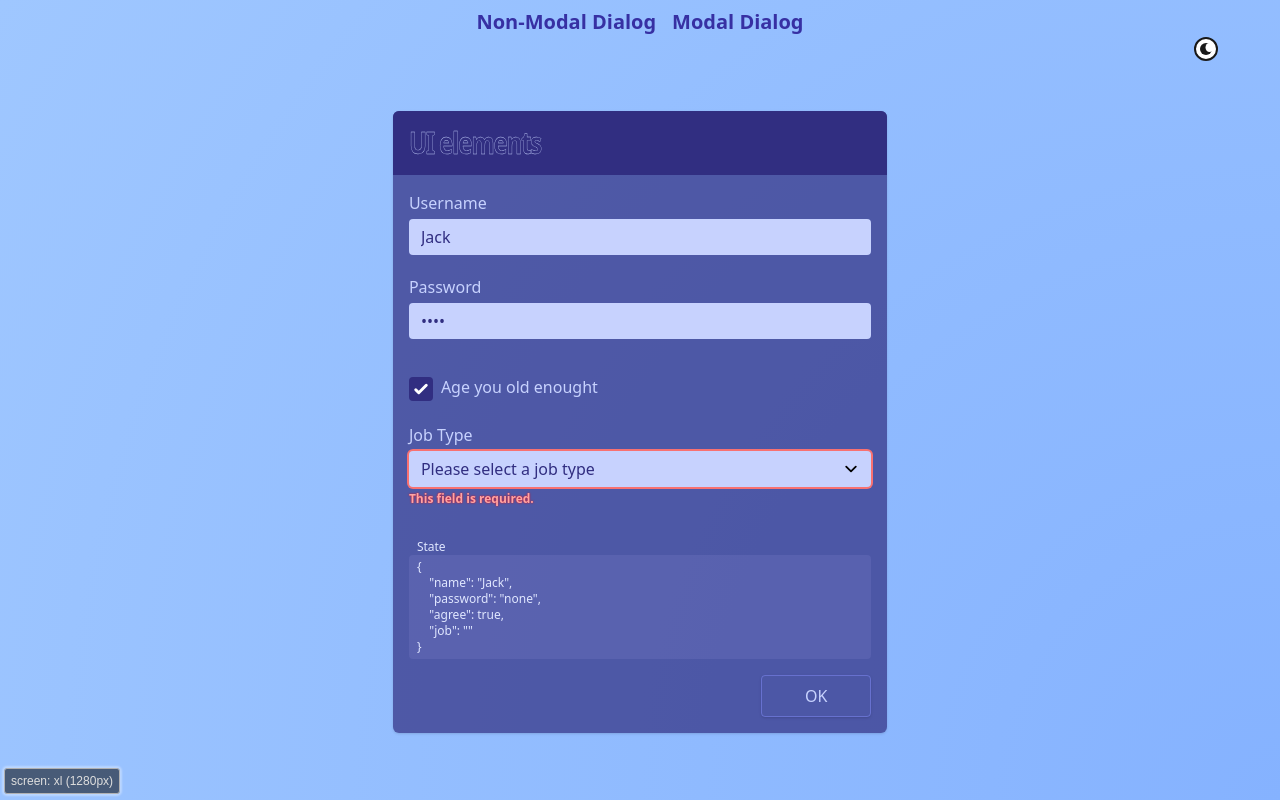
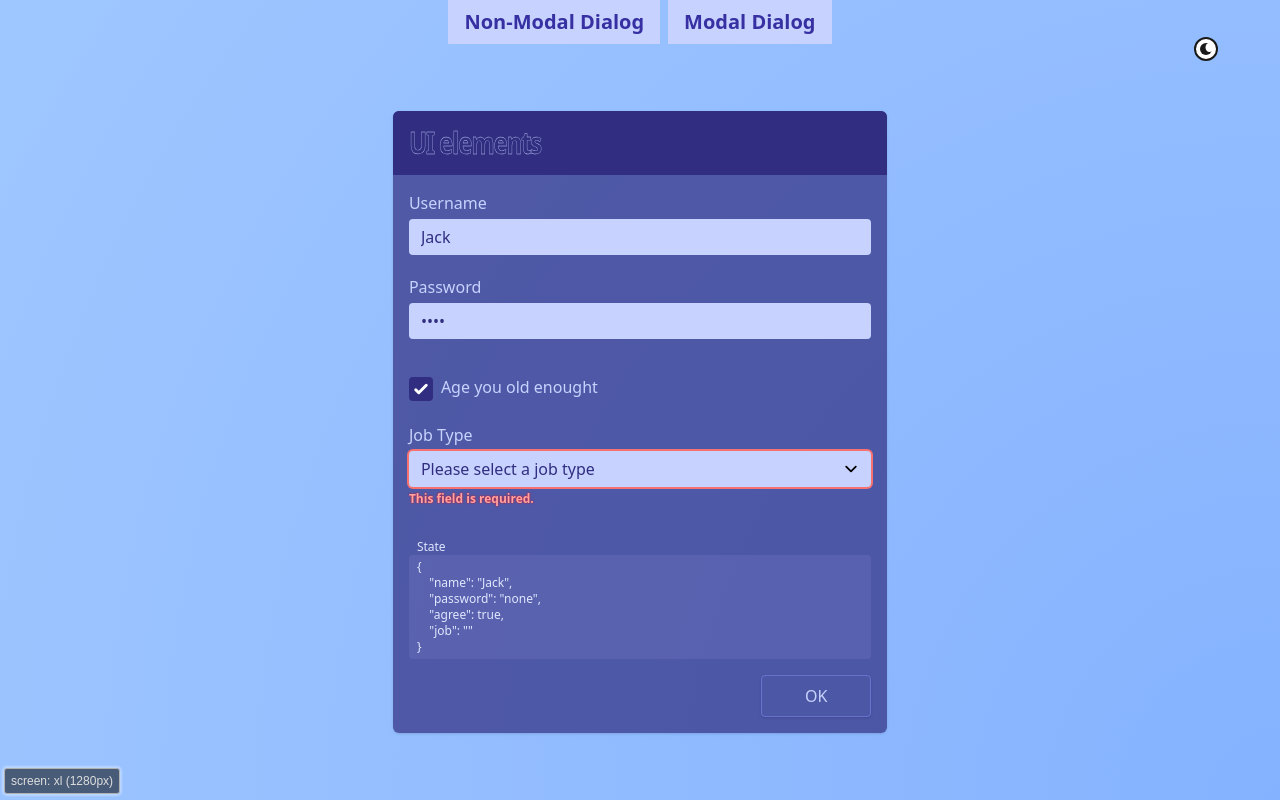
Before and after one commit to maxzz/forms-wreducer, a React (Vite) app: page / in a window 1280 px wide. Built offline with nearby package versions, Linux system fonts and the light colour scheme.

Commit message:
WIP. AppHeader. update Buttons look

```diff
--- a/src/components/AppHeader/index.tsx
+++ b/src/components/AppHeader/index.tsx
@@ -1,11 +1,17 @@
 import React, { HTMLAttributes } from 'react';
 import { useSetAtom } from 'jotai';
 import { currentScreenAtom } from '@/store';
+import { classNames } from '@/utils/classnames';
 
 function Button({ form, children, ...rest }: { form: number; } & HTMLAttributes<HTMLButtonElement>) {
     const setScreen = useSetAtom(currentScreenAtom);
     return (
-        <button onClick={() => setScreen(form)} {...rest}>
+        <button
+            className={classNames(
+                "px-4 py-2 text-xl font-semibold text-indigo-800 bg-indigo-200 hover:bg-indigo-100 active:scale-[.97]",
+            )}
+            onClick={() => setScreen(form)} {...rest}
+        >
             {children}
         </button>
     );
@@ -13,13 +19,9 @@ function Button({ form, children, ...rest }: { form: number; } & HTMLAttributes<
 
 export function AppHeader() {
     return (
-        <ul className="px-4 py-2 text-xl font-semibold text-indigo-800 flex justify-center space-x-4">
-            <li>
-                <Button form={0}>Non-Modal Dialog</Button>
-            </li>
-            <li>
-                <Button form={1}>Modal Dialog</Button>
-            </li>
-        </ul>
+        <div className="flex justify-center space-x-2">
+            <Button form={0}>Non-Modal Dialog</Button>
+            <Button form={1}>Modal Dialog</Button>
+        </div>
     );
 }
```
